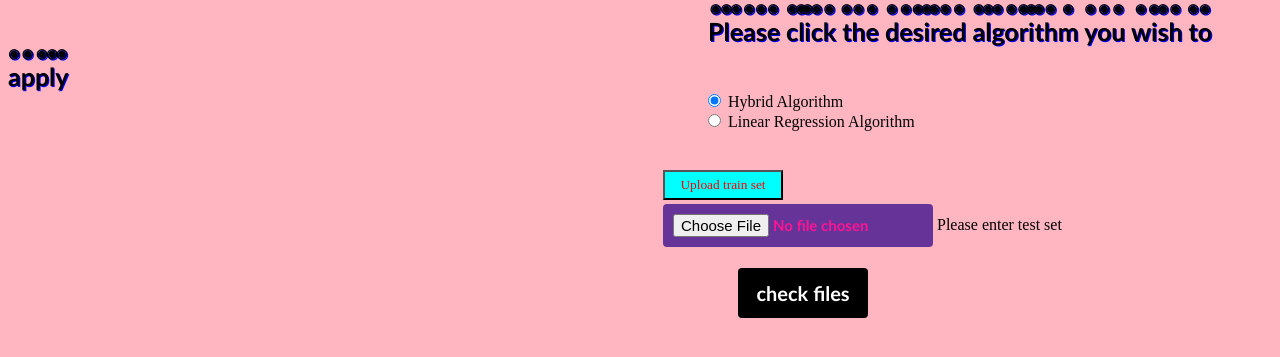
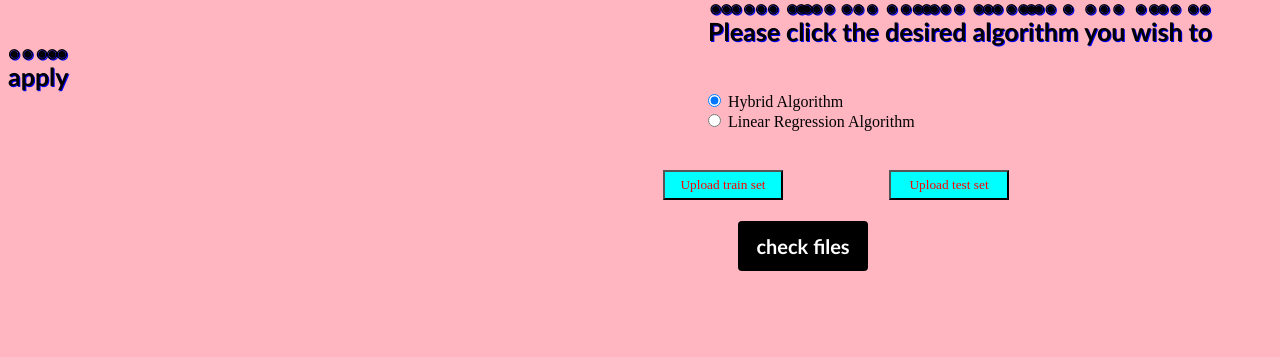
Before and after one commit to Or-Memia/WEBB-application, a website: page view/index.html in a window 1280 px wide. Shown: the part 79-436 px from the top of the page. Drawn offline with Linux system fonts and the light colour scheme.

Commit message:
שינוי כפתור מרכזי להעלאה

```diff
--- a/view/index.html
+++ b/view/index.html
@@ -22,11 +22,13 @@
                 <button style="margin-left: 650px; display:block;width:120px; height:30px; color: red; background-color: aqua; font-family: 'Berlin Sans FB'" onclick="document.getElementById('learnFile').click()">Upload train set</button>
                 <input type="file" id="learnFile" class="file-button" name="learnFile" style="display:none">
             </td>
-        </tr>
-        <tr>
+<!--        </tr>-->
+<!--        <tr>-->
             <td id="anomalyError" class="error-text"></td>
-            <td><input type="file" id="anomalyFile" class="file-button" name="anomalyFile"></td>
-            <td>Please enter test set</td>
+            <td>
+                <button style="margin-left: 100px; display:block;width:120px; height:30px; color: red; background-color: aqua; font-family: 'Berlin Sans FB'" onclick="document.getElementById('anomalyFile').click()">Upload test set</button>
+                <input type="file" id="anomalyFile" class="file-button" name="anomalyFile" style="display:none">
+            </td>
         </tr>
     </table>
     <br>
```
